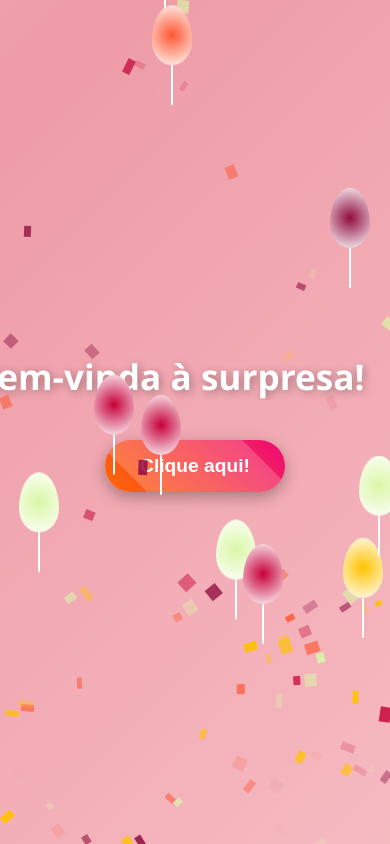
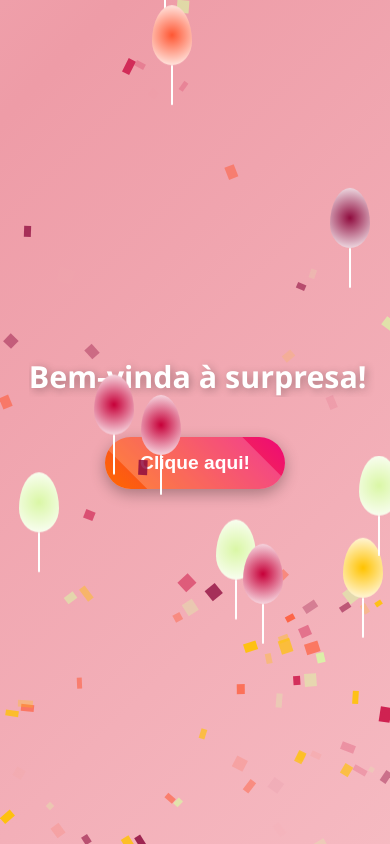
Before and after one commit to SabrinaFerreiraDev/projetos, a plain HTML site: page cristiane/index.html in a window 390 px wide. Drawn offline with Linux system fonts and the light colour scheme.

Commit message:
atualizei

```diff
--- a/cristiane/PAGINA1/estilo.css
+++ b/cristiane/PAGINA1/estilo.css
@@ -137,3 +137,12 @@ animation: rise linear infinite;
 @keyframes rise {
 to { transform: translateY(-120vh); }
 }
+
+@media (max-width: 700px){
+      .welcome {
+    font-size: 1.9rem;
+
+    margin-left: 50px;
+
+  }
+}
```
